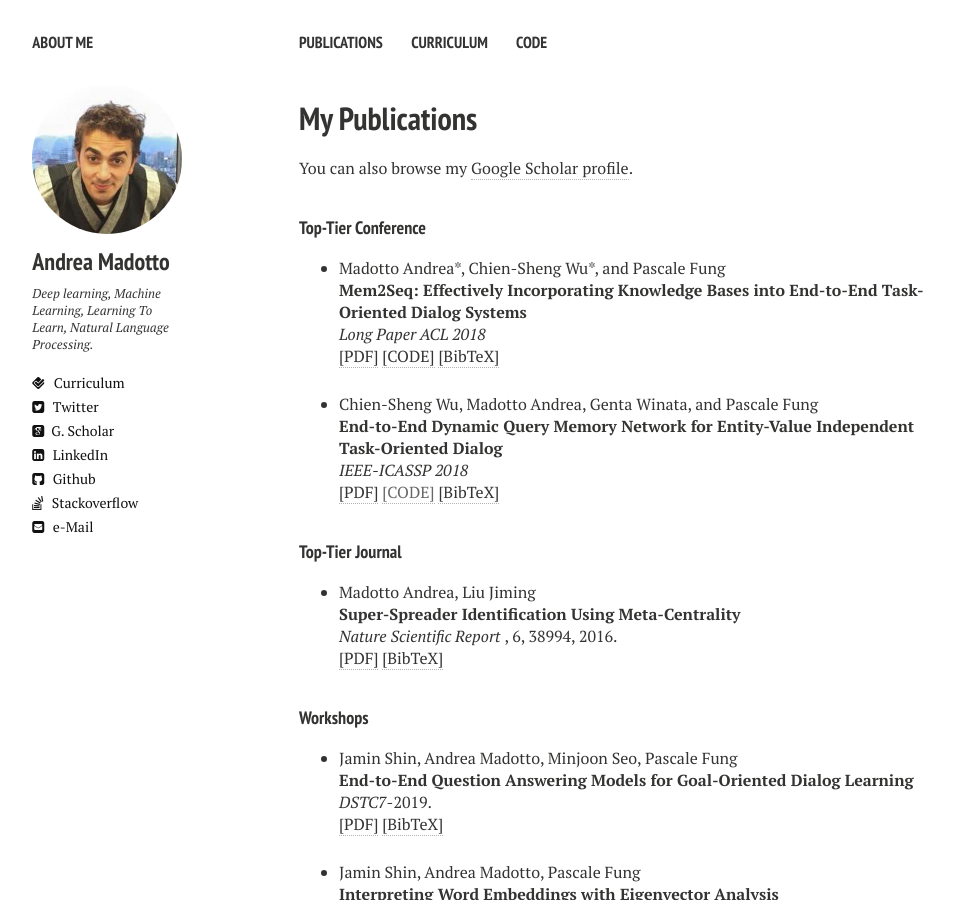
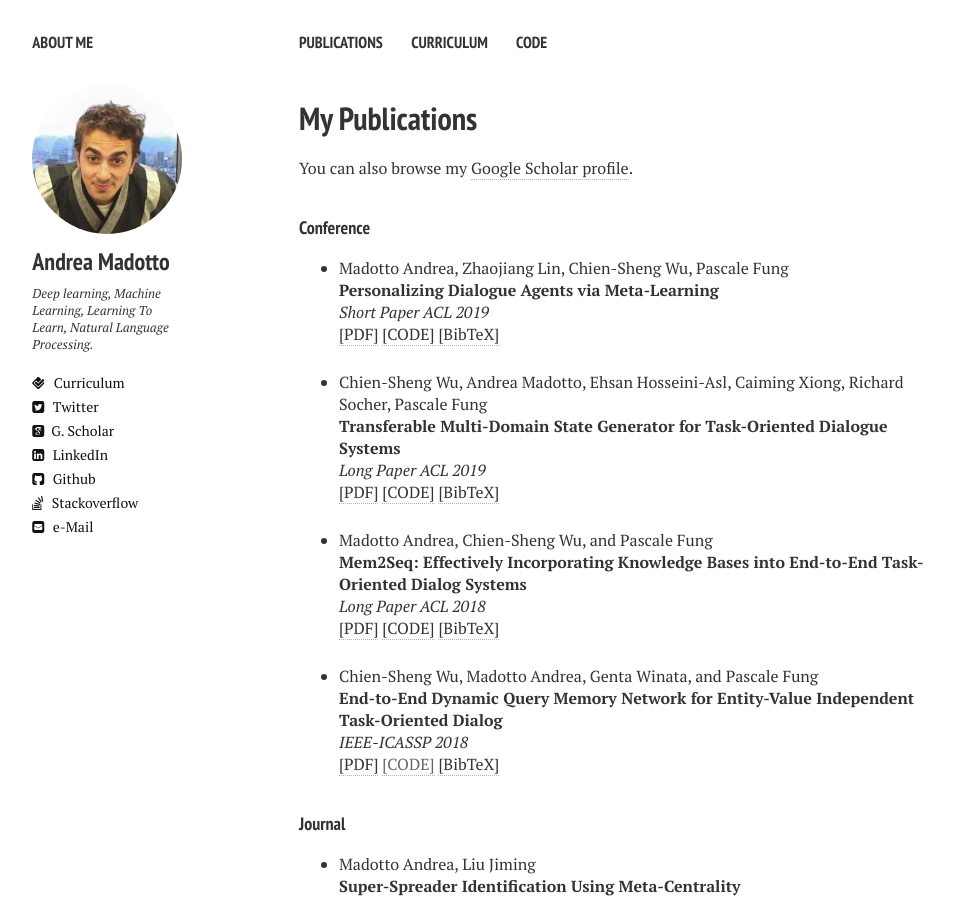
Before and after one commit to andreamad8/OLDWEBSITE, a Jekyll site: the page built from publications.md, in a window 1280 px wide and 900 px high. Shown: the whole window, without its empty margins (21-975 px from the left). Built offline with Jekyll 4.4.1, drawn with Linux system fonts in a browser that asks for light colours; nearby versions of some CDN libraries.

Commit message:
cv updated

```diff
--- a/_layouts/publications.html
+++ b/_layouts/publications.html
@@ -82,19 +82,50 @@ div.bibtex pre { font-size: 75%; overflow: auto;  width: 100%; padding: 0em 0em;
 
 
 
-<h4 style="margin-bottom:0px;padding-top:10px;">Top-Tier Conference</h4>
+<h4 style="margin-bottom:0px;padding-top:10px;">Conference</h4>
 <!-- Generated from JabRef by PubList by Truong Nghiem at 11:44 on 2015.09.10. -->
 <ul class="biblist">
 
+  <li ><p>
+    Madotto Andrea, Zhaojiang Lin, Chien-Sheng Wu, Pascale Fung<br><b>Personalizing Dialogue Agents via Meta-Learning</b><br>
+    <i>Short Paper ACL 2019 </i>
+    <br />
+    <a href="https://arxiv.org/pdf//2701903.pdf" target="_blank">[PDF]</a> <a href="https://github.com/HLTCHKUST/PAML"  target="_blank">[CODE]</a>
+    <a href="javascript:toggleBibtex('None')">[BibTeX]</a>
+    </p>
+    <div id="bib_None" class="bibtex noshow">
+    <pre>
+    </pre>
+    </div>
+    </li>
+
+<!-- Item: ACL2019 -->
+<li ><p>
+  Chien-Sheng Wu, Andrea Madotto, Ehsan Hosseini-Asl, Caiming Xiong, Richard Socher, Pascale Fung<br><b>Transferable Multi-Domain State Generator for Task-Oriented Dialogue
+    Systems</b><br>
+  <i>Long Paper ACL 2019 </i>
+  <br />
+  <a href="http://arxiv.org/abs/1905.08743" target="_blank">[PDF]</a> <a href="https://github.com/jasonwu0731/trade-dst"  target="_blank">[CODE]</a>
+  <a href="javascript:toggleBibtex('None')">[BibTeX]</a>
+  </p>
+  <div id="bib_None" class="bibtex noshow">
+  <pre>
+  </pre>
+  </div>
+  </li>
+
+  <!-- Item: ACL2018 -->
+
+
 <!-- Item: ACL2018 -->
 <li ><p>
-Madotto Andrea*, Chien-Sheng Wu*, and Pascale Fung<br><b>Mem2Seq: Effectively Incorporating Knowledge Bases into End-to-End Task-Oriented Dialog Systems</b><br>
+Madotto Andrea, Chien-Sheng Wu, and Pascale Fung<br><b>Mem2Seq: Effectively Incorporating Knowledge Bases into End-to-End Task-Oriented Dialog Systems</b><br>
 <i>Long Paper ACL 2018 </i>
 <br />
-<a href="https://arxiv.org/pdf/1804.08217.pdf" target="_blank">[PDF]</a> <a href="https://github.com/HLTCHKUST/Mem2Seq"  target="_blank">[CODE]</a>
-<a href="javascript:toggleBibtex('madotto2018mem2seq')">[BibTeX]</a>
+<a href="https://www.aclweb.org/anthology/P18-1136" target="_blank">[PDF]</a> <a href="https://github.com/HLTCHKUST/Mem2Seq"  target="_blank">[CODE]</a>
+<a href="javascript:toggleBibtex('P18-1136')">[BibTeX]</a>
 </p>
-<div id="bib_madotto2018mem2seq" class="bibtex noshow">
+<div id="bib_P18-1136" class="bibtex noshow">
 <pre>
   @InProceedings{P18-1136,
     author = "Madotto, Andrea and Wu, Chien-Sheng and Fung, Pascale",
@@ -141,7 +172,7 @@ Madotto Andrea*, Chien-Sheng Wu*, and Pascale Fung<br><b>Mem2Seq: Effectively In
 
 </ul>
 
-<h4 style="margin-bottom:0px;padding-top:10px;">Top-Tier Journal</h4>
+<h4 style="margin-bottom:0px;padding-top:10px;">Journal</h4>
 
 <!-- Generated from JabRef by PubList by Truong Nghiem at 10:08 on 2017.01.16. -->
 <ul class="biblist">
```
Also changed, not shown: 1 other file.
